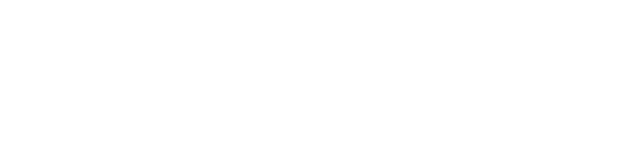
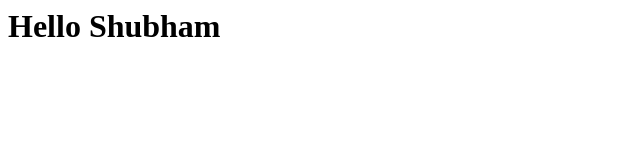
Before and after one commit to Spi051997/Currying, a website: page index.html in a window 1280 px wide. Shown: the whole page, without its empty margins (0-640 px from the left). Drawn offline with Linux system fonts and the light colour scheme.

Commit message:
2 files modified

```diff
--- a/index.html
+++ b/index.html
@@ -1 +1,3 @@
-<div id="app"></div>
+<div id="app">
+  <h1 id="header">Hello Shubham</h1>
+</div>
```
Also changed, not shown: index.js (+8 -0 lines).
